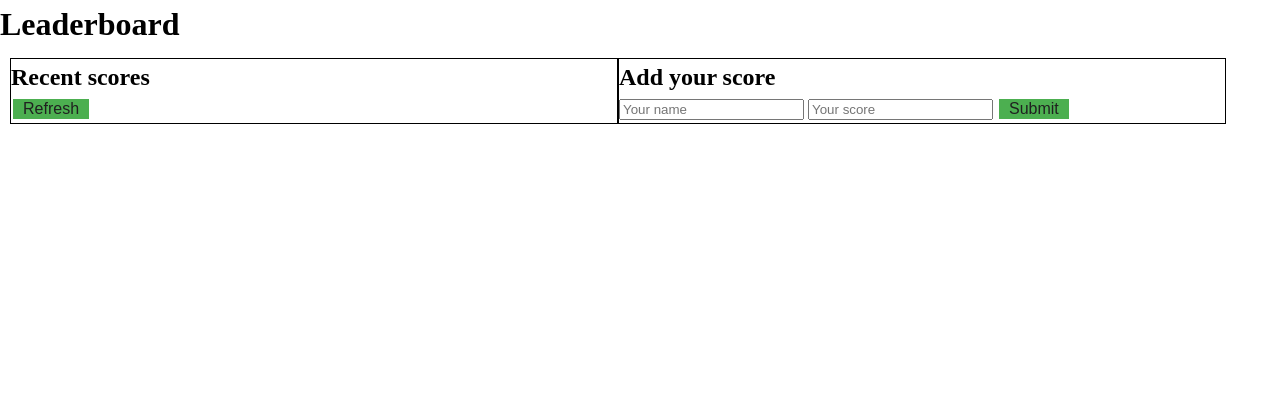
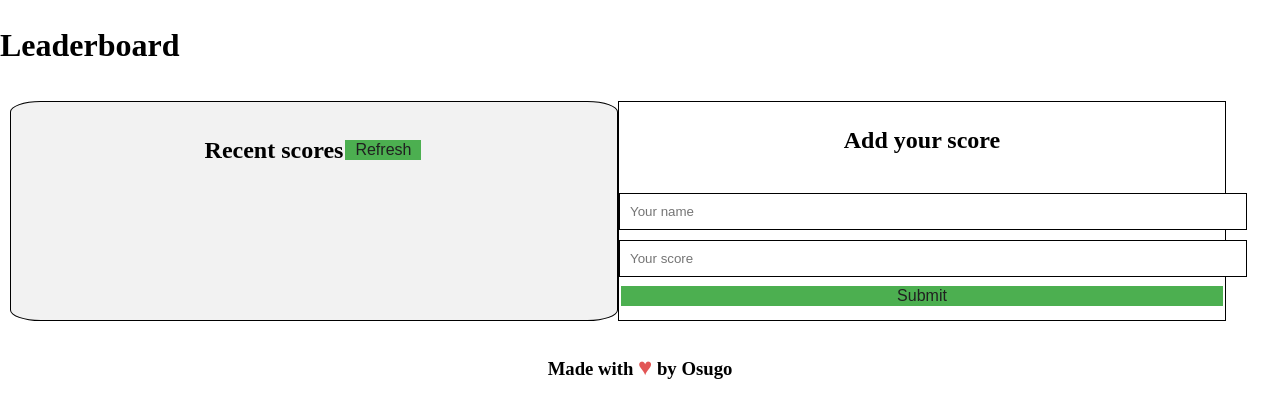
Before and after one commit to 0sugo/leaderboard, a website built with webpack: page src/index.html in a window 1280 px wide. Built offline with nearby package versions, Linux system fonts and the light colour scheme.

Commit message:
Add custom style to Results section

```diff
--- a/src/index.html
+++ b/src/index.html
@@ -13,9 +13,13 @@
 
     <section class="score">
         <div class="recent-score">
-            <h2>Recent scores</h2>
-            <button class="retriever">Refresh</button>
-            <div>
+            <div class="recent-top">
+                <h2>Recent scores</h2>
+                <button class="retriever">Refresh</button>
+
+            </div>
+
+            <div class="holder">
                 <table class="insert"></table>
 
             </div>
@@ -32,6 +36,7 @@
     </section>
 
     <footer>
+        <h3>Made with <span>&#9829;</span> by Osugo </h3>
 
     </footer>
 </body>
--- a/src/style.css
+++ b/src/style.css
@@ -8,49 +8,32 @@ body {
   font-size: 16px;
   line-height: 1.5;
 }
-
-h1 {
-  font-size: 2rem;
-  margin: 0;
-  padding: 0;
-}
-
-h2 {
-  font-size: 1.5rem;
-  margin: 0;
-  padding: 0;
-}
-
+/* main section */
 .score {
   display: flex;
+  justify-content: center;
   width: 95%;
   padding: 10px;
 }
-
+/* Recent scores */
 .recent-score {
   display: flex;
   flex-direction: column;
-  align-items: start;
-  justify-content: space-between;
+  align-items: center;
   flex: 0 50%;
   border: 1px solid black;
+  background-color: #f2f2f2;
+  padding: 10px 0px;
+  border-radius: 5%;
+  -webkit-border-radius: 5%;
+  -moz-border-radius: 5%;
+  -ms-border-radius: 5%;
+  -o-border-radius: 5%;
 }
-
-form {
+.recent-top{
   display: flex;
-  flex-direction: column;
+  align-items: center;
   justify-content: space-between;
-  width: 100%;
-  padding: 10px;
-  position: relative;
-  top: 0;
-}
-
-form input {
-  width: 100%;
-  padding: 10px;
-  margin: 5px 0;
-  border: 1px solid black;
 }
 
 .add-score {
@@ -74,11 +57,53 @@ button {
 }
 
 table {
-  border: 1px solid black;
+  border: 1px solid rgb(145, 140, 140);
   width: 100%;
   border-collapse: collapse;
 }
 
+tr{
+  height: 38px;
+}
+
 tr:nth-child(odd) {
-  background-color: rgb(209, 209, 209);
+  background-color: rgb(224, 224, 224);
 }
+
+.holder{
+  width: 80%;
+}
+
+/* Add scores */
+.add-score{
+  display: flex;
+  flex-direction: column;
+  align-items: center;
+  flex: 0 50%;
+  border: 1px solid black;
+}
+
+#main-form {
+  display: flex;
+  flex-direction: column;
+  justify-content: space-between;
+  width: 100%;
+  padding: 10px;
+  position: relative;
+  top: 0;
+}
+
+input {
+  width: 100%;
+  padding: 10px;
+  margin: 5px 0;
+  border: 1px solid black;
+}
+/* footer */
+footer{
+  text-align: center;
+}
+footer span{
+  color:#e25555;
+  font-size: 24px;
+}
```
